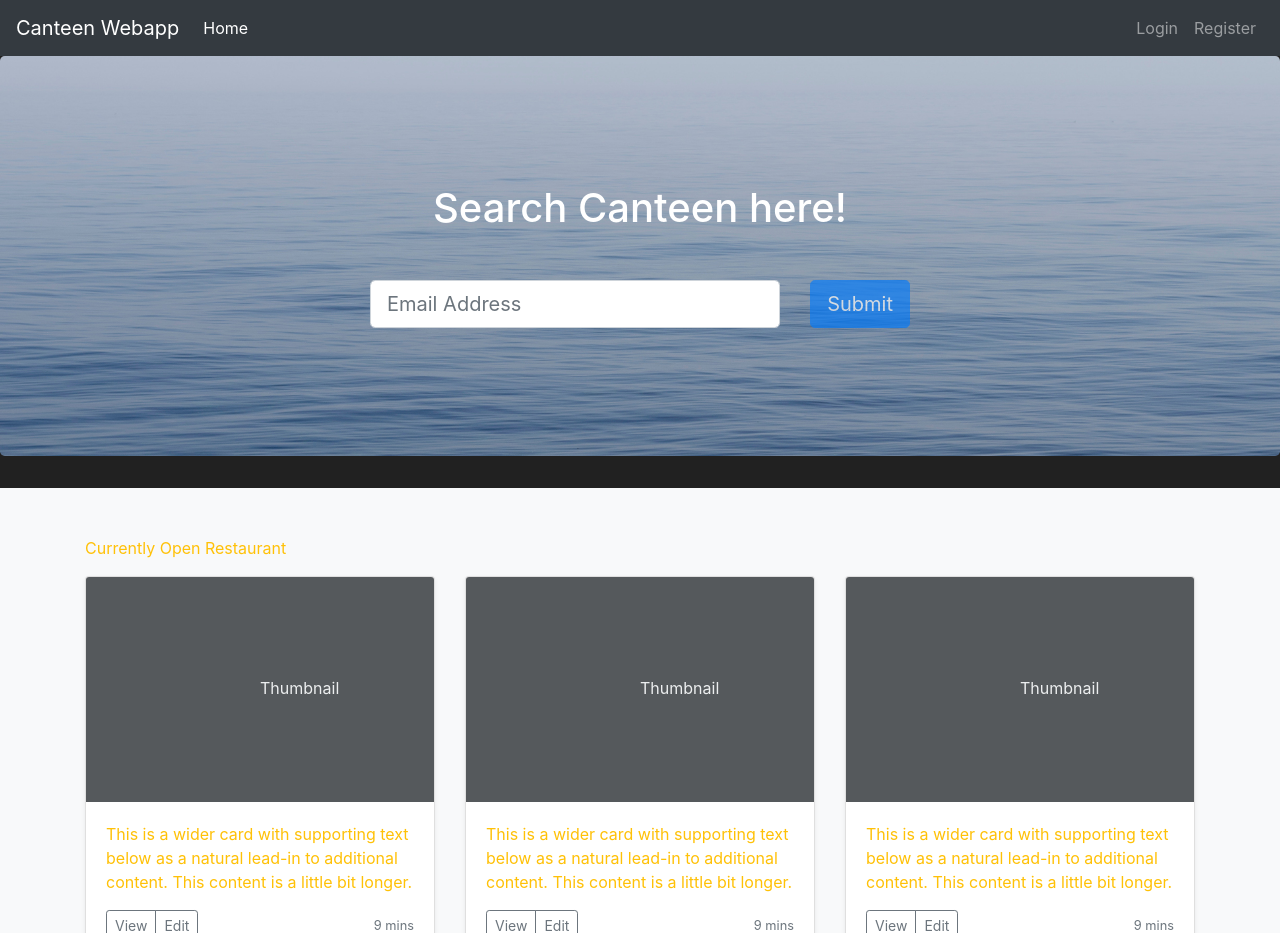
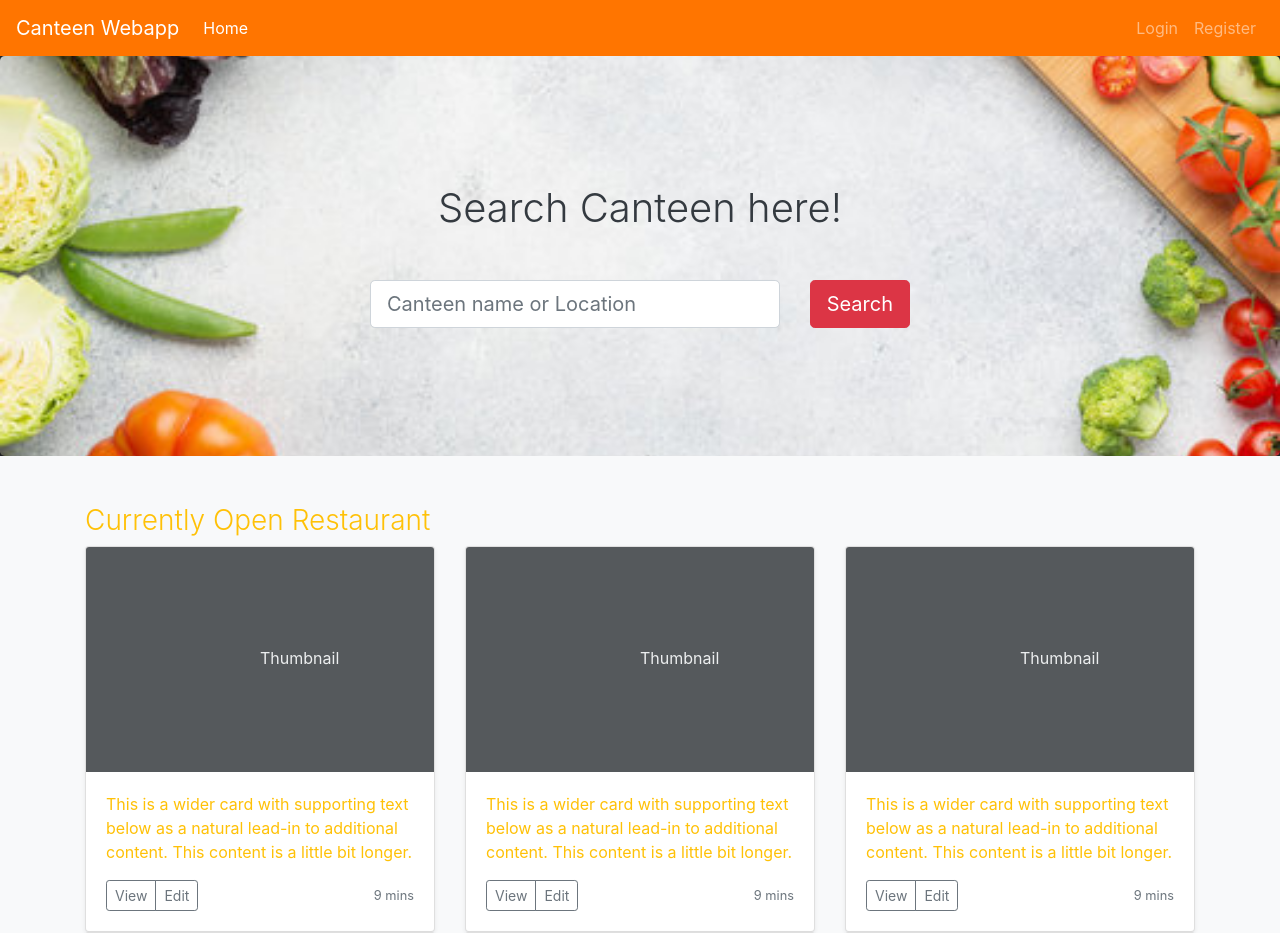
Before and after one commit to sheep167/CSCI3100_canteen_webapp, a Flask app: page / in a window 1280 px wide. Shown: the top 933 px of the page. Run offline with Flask 2, Linux system fonts and the light colour scheme; some libraries are stand-ins or nearby versions.

Commit message:
change navbar color& bg pic

```diff
--- a/canteen/static/style/css/homepage.css
+++ b/canteen/static/style/css/homepage.css
@@ -1,4 +1,4 @@
-.title {
+h3.title {
   color: #ffc107;
 }
 
@@ -9,10 +9,14 @@
 header.homepic {
   position: relative;
   background-color: #343a40;
-  background: url("../../image/bg-masthead.jpeg") no-repeat center center;
+  background: url("../../image/home-bg.jpeg") no-repeat center center;
   background-size: cover;
   padding-top: 8rem;
   padding-bottom: 8rem;
 }
 
+header.jumbotron {
+  margin-bottom: 0;
+}
+
 /*# sourceMappingURL=homepage.css.map */
--- /dev/null
+++ b/canteen/static/style/css/navbar.css
@@ -0,0 +1,5 @@
+nav.orange {
+  background-color: #ff7500 !important;
+}
+
+/*# sourceMappingURL=navbar.css.map */
--- a/canteen/static/style/scss/homepage.scss
+++ b/canteen/static/style/scss/homepage.scss
@@ -27,8 +27,8 @@
 
 // 6. Add additional custom code here
 
-.title {
-    color: $yellow-500
+h3.title {
+    color: $yellow-500;
 }
 
 .card-text{
@@ -38,8 +38,12 @@
 header.homepic{
     position: relative;
     background-color: #343a40;
-    background: url("../../image/bg-masthead.jpeg") no-repeat center center;
+    background: url("../../image/home-bg.jpeg") no-repeat center center;
     background-size: cover;
     padding-top: 8rem;
     padding-bottom: 8rem;
 }
+
+header.jumbotron{
+    margin-bottom: 0;
+}
--- /dev/null
+++ b/canteen/static/style/scss/navbar.scss
@@ -0,0 +1,3 @@
+nav.orange{
+    background-color: #ff7500!important;
+}
--- a/canteen/templates/base.html
+++ b/canteen/templates/base.html
@@ -6,6 +6,8 @@
       <meta name="viewport" content="width=device-width, initial-scale=1, shrink-to-fit=no">
       <!-- Bootstrap CSS -->
       <link rel="stylesheet" href="https://cdn.jsdelivr.net/npm/bootstrap@4.5.3/dist/css/bootstrap.min.css" integrity="sha384-TX8t27EcRE3e/ihU7zmQxVncDAy5uIKz4rEkgIXeMed4M0jlfIDPvg6uqKI2xXr2" crossorigin="anonymous">
+      <link rel="stylesheet" href="../static/style/css/navbar.css">
+
 
       {% block stylesheet %}
       {% endblock %}
@@ -17,7 +19,7 @@
    </head>
    <body>
       <!-- Navbar here -->
-      <nav class="navbar navbar-expand-md navbar-dark bg-dark">
+      <nav class="navbar navbar-expand-md navbar-dark sticky-top orange">
           <a class="navbar-brand" href="{{url_for('home_page')}}">Canteen Webapp</a>
             <button class="navbar-toggler" type="button" data-toggle="collapse" data-target="#navbarNav">
                 <span class="navbar-toggler-icon"></span>
--- a/canteen/templates/home_page.html
+++ b/canteen/templates/home_page.html
@@ -17,9 +17,9 @@
     <div class="container position-relative">
         <div class="row justify-content-center">
             <div class="col-xl-6">
-                <div class="text-center text-white">
+                <div class="text-center">
                     <!-- Page heading-->
-                    <h1 class="mb-5">Search Canteen here!</h1>
+                    <h1 class="text-dark font-weight-light mb-5">Search Canteen here!</h1>
                     <!-- Signup form-->
                     <!-- * * * * * * * * * * * * * * *-->
                     <!-- * * SB Forms Contact Form * *-->
@@ -32,11 +32,11 @@
                         <!-- Email address input-->
                         <div class="row">
                             <div class="col">
-                                <input class="form-control form-control-lg" id="emailAddress" type="email" placeholder="Email Address" data-sb-validations="required,email" />
-                                <div class="invalid-feedback text-white" data-sb-feedback="emailAddress:required">Email Address is required.</div>
-                                <div class="invalid-feedback text-white" data-sb-feedback="emailAddress:email">Email Address Email is not valid.</div>
+                                <input class="form-control form-control-lg" id="input" type="search" placeholder="Canteen name or Location" data-sb-validations="??required,email" />
+                                <div class="invalid-feedback text-white" data-sb-feedback="??emailAddress:required">input is required.</div>
+                                <div class="invalid-feedback text-white" data-sb-feedback="??emailAddress:email">input is not valid.</div>
                             </div>
-                            <div class="col-auto"><button class="btn btn-primary btn-lg disabled" id="submitButton" type="submit">Submit</button></div>
+                            <div class="col-auto"><button class="btn btn-danger btn-lg" id="submitButton" type="submit">Search</button></div>
                         </div>
                         <!-- Submit success message-->
                         <!---->
@@ -63,7 +63,7 @@
 
 <div class="album py-5 bg-light row">
     <div class="container">
-    <p class="title">Currently Open Restaurant</p>
+    <h3 class="title font-weight-light" >Currently Open Restaurant</h3>
 
       <div class="row row-cols-1 row-cols-sm-2 row-cols-md-3 g-3">
         <div class="col">
```
Also changed, not shown: canteen/static/image/food.jpeg (added), canteen/static/image/home-bg.jpeg (added), 2 other files.
